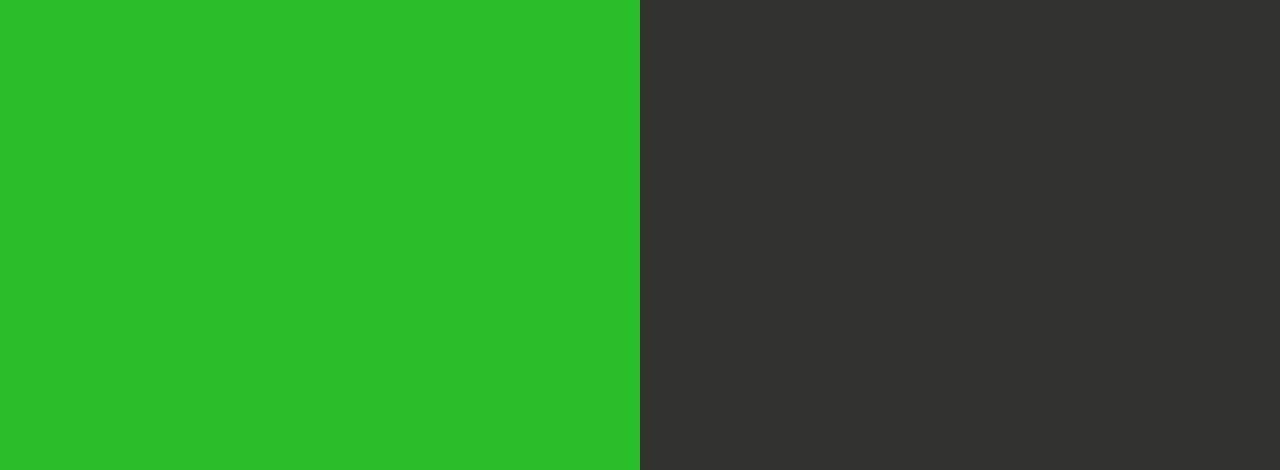
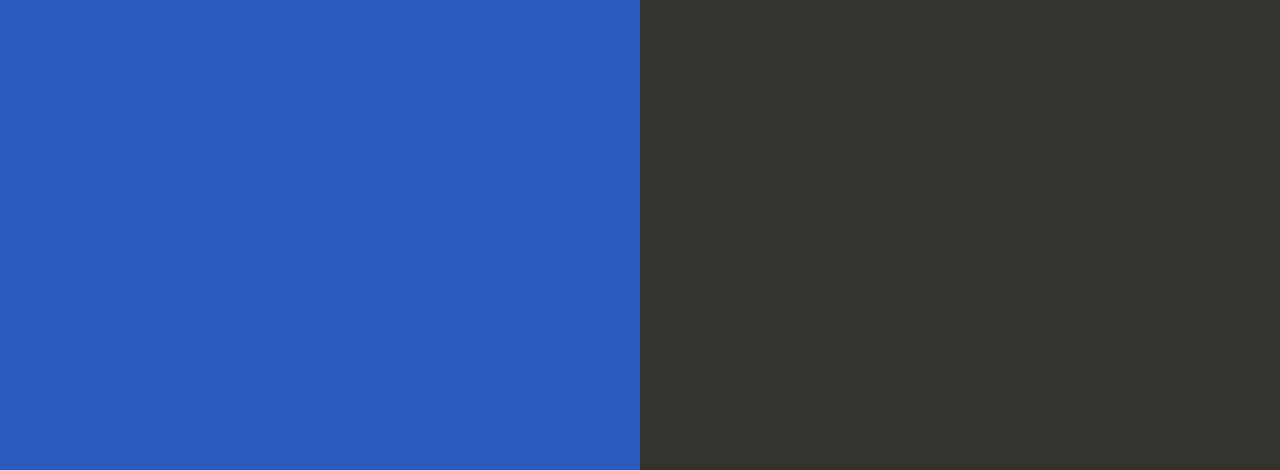
Before and after one commit to phgeraldeli/PipelineScriptsBackendProject, a website: page index.html in a window 1280 px wide. Shown: the part 330-800 px from the top of the page. Drawn offline with Linux system fonts and the light colour scheme.

Commit message:
Change Background Collor to Blue

```diff
--- a/index.html
+++ b/index.html
@@ -35,7 +35,7 @@
 
         text-align: right;
         padding-top: 11em;
-        background-color: #2cbe2c;
+        background-color: #2c5bbe;
 
       }
       .textColumn p {
```
